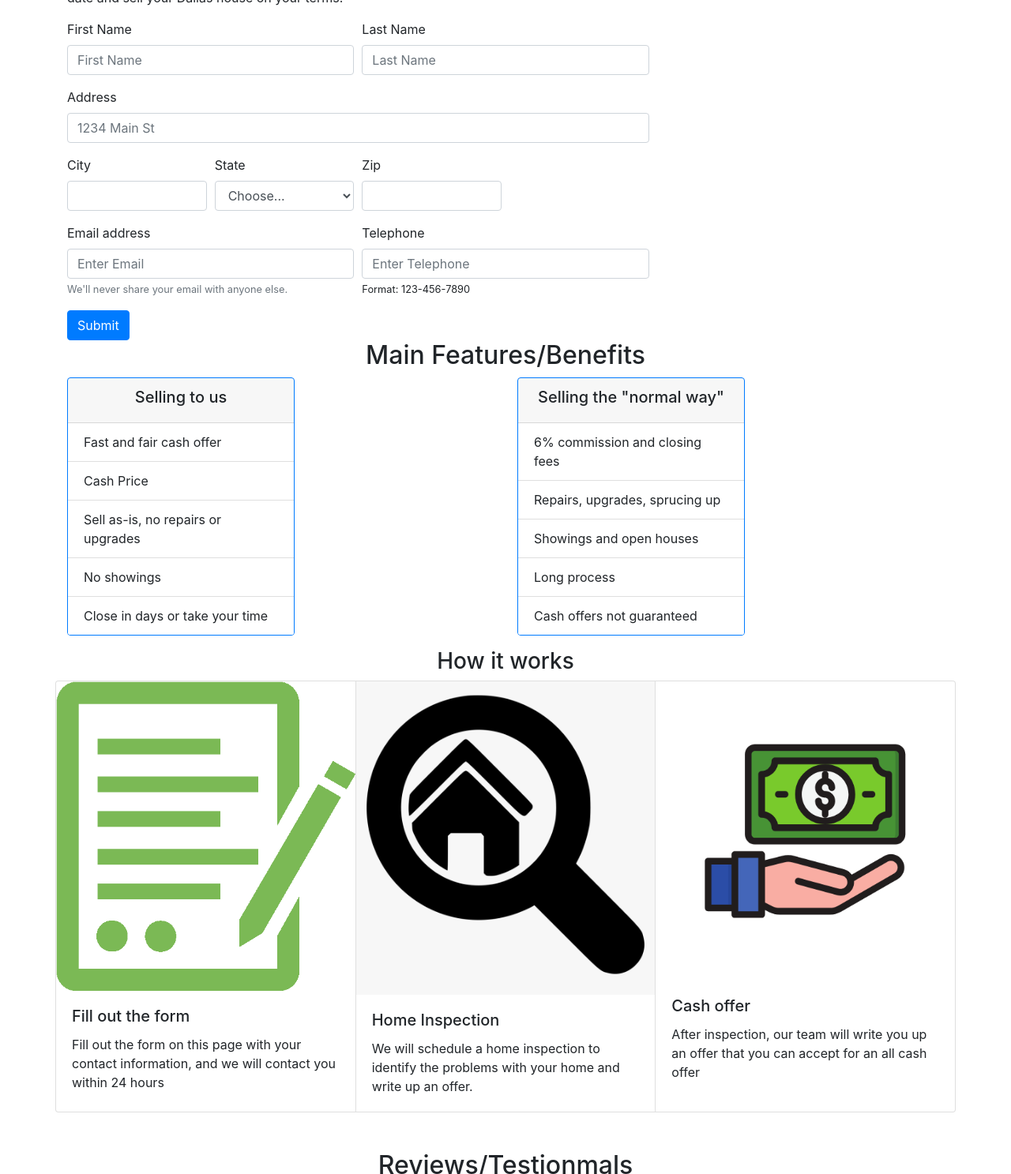
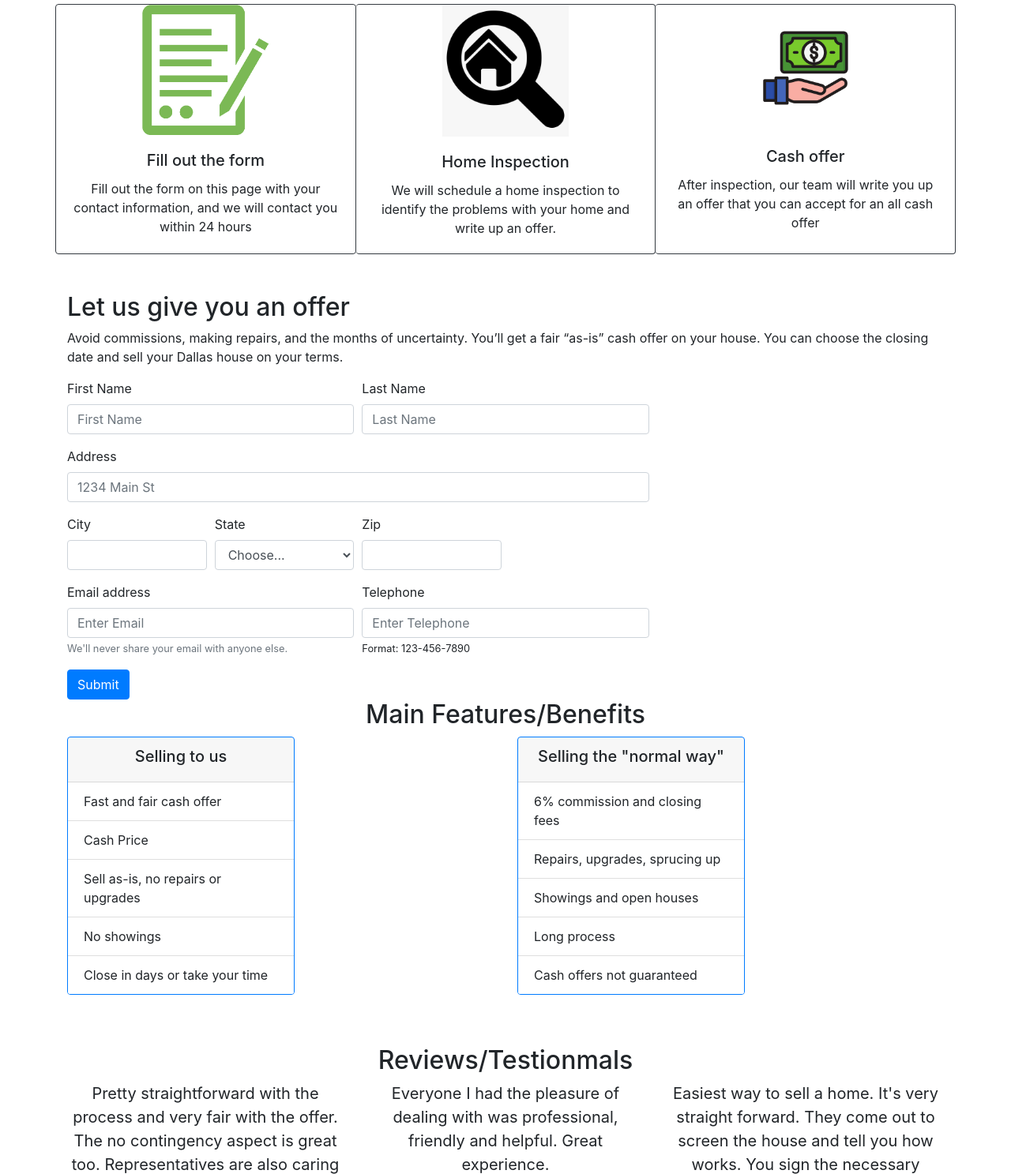
Before and after one commit to jaypowellcs/BuyHomesQuickDFW, a website: page index.html in a window 1280 px wide. Shown: the part 341-1828 px from the top of the page at 79% size. Drawn offline with nearby package versions, Linux system fonts and the light colour scheme.

Commit message:
How it works

```diff
--- a/index.html
+++ b/index.html
@@ -27,7 +27,7 @@
 <div class="container">
   <div class="row">
     <div class="col">
-      <ul class="nav nav-pills nav-justified navbar-dark bg-dark">
+      <ul class="nav nav-pills nav-expand-sm sticky-top navbar-dark bg-dark">
         <li class="nav-item">
         <a class="nav-link active" href="/">Home</a>
         </li>
@@ -97,6 +97,37 @@
 </div>
 </div>
 
+<div class="container py-5">
+  <div class="row">
+    <div class="col">
+      <h3 class="text-center">How it works</h3>
+    </div>
+    <div class="card-group text-center">
+      <div class="card rounded border-dark">
+        <img class="card-img-top mx-auto d-block" style="width: 10rem;" src="images/filloutform.png" alt="Icon of filling out the form">
+        <div class="card-body">
+          <h5 class="card-title">Fill out the form</h5>
+          <p class="card-text">Fill out the form on this page with your contact information, and we will contact you within 24 hours</p>
+        </div>
+      </div>
+      <div class="card rounded border-dark">
+        <img class="card-img-top mx-auto d-block" style="width: 10rem;" src="images/houseinspection.png" alt="Icon of house inspection">
+        <div class="card-body">
+          <h5 class="card-title">Home Inspection</h5>
+          <p class="card-text">We will schedule a home inspection to identify the problems with your home and write up an offer.</p>
+        </div>
+      </div>
+      <div class="card rounded border-dark">
+        <img class="card-img-top mx-auto d-block" style="width: 10rem;" src="images/cashoffer.png" alt="Icon of cash offer">
+        <div class="card-body">
+          <h5 class="card-title">Cash offer</h5>
+          <p class="card-text">After inspection, our team will write you up an offer that you can accept for an all cash offer</p>
+        </div>
+      </div>
+    </div>
+  </div>
+</div>
+
 <div class="container">
   <div class="row">
     <div class="col-sm">
@@ -159,7 +190,6 @@
   </div>
 </div>
 
-
 <div class="container">
   <div class="row">
     <div class="col-sm">
@@ -199,36 +229,6 @@
 </div>
 </div>
 
-<div class="container">
-  <div class="row">
-    <div class="col">
-      <h3 class="text-center">How it works</h3>
-    </div>
-    <div class="card-group">
-      <div class="card">
-        <img class="card-img-top" src="images/filloutform.png" alt="Icon of filling out the form">
-        <div class="card-body">
-          <h5 class="card-title">Fill out the form</h5>
-          <p class="card-text">Fill out the form on this page with your contact information, and we will contact you within 24 hours</p>
-        </div>
-      </div>
-      <div class="card">
-        <img class="card-img-top" src="images/houseinspection.png" alt="Icon of house inspection">
-        <div class="card-body">
-          <h5 class="card-title">Home Inspection</h5>
-          <p class="card-text">We will schedule a home inspection to identify the problems with your home and write up an offer.</p>
-        </div>
-      </div>
-      <div class="card">
-        <img class="card-img-top" src="images/cashoffer.png" alt="Icon of cash offer">
-        <div class="card-body">
-          <h5 class="card-title">Cash offer</h5>
-          <p class="card-text">After inspection, our team will write you up an offer that you can accept for an all cash offer</p>
-        </div>
-      </div>
-    </div>
-  </div>
-</div>
 
 <div class="container">
   <div class="row">
```
Lines whose indentation alone changed are shown as unchanged.
